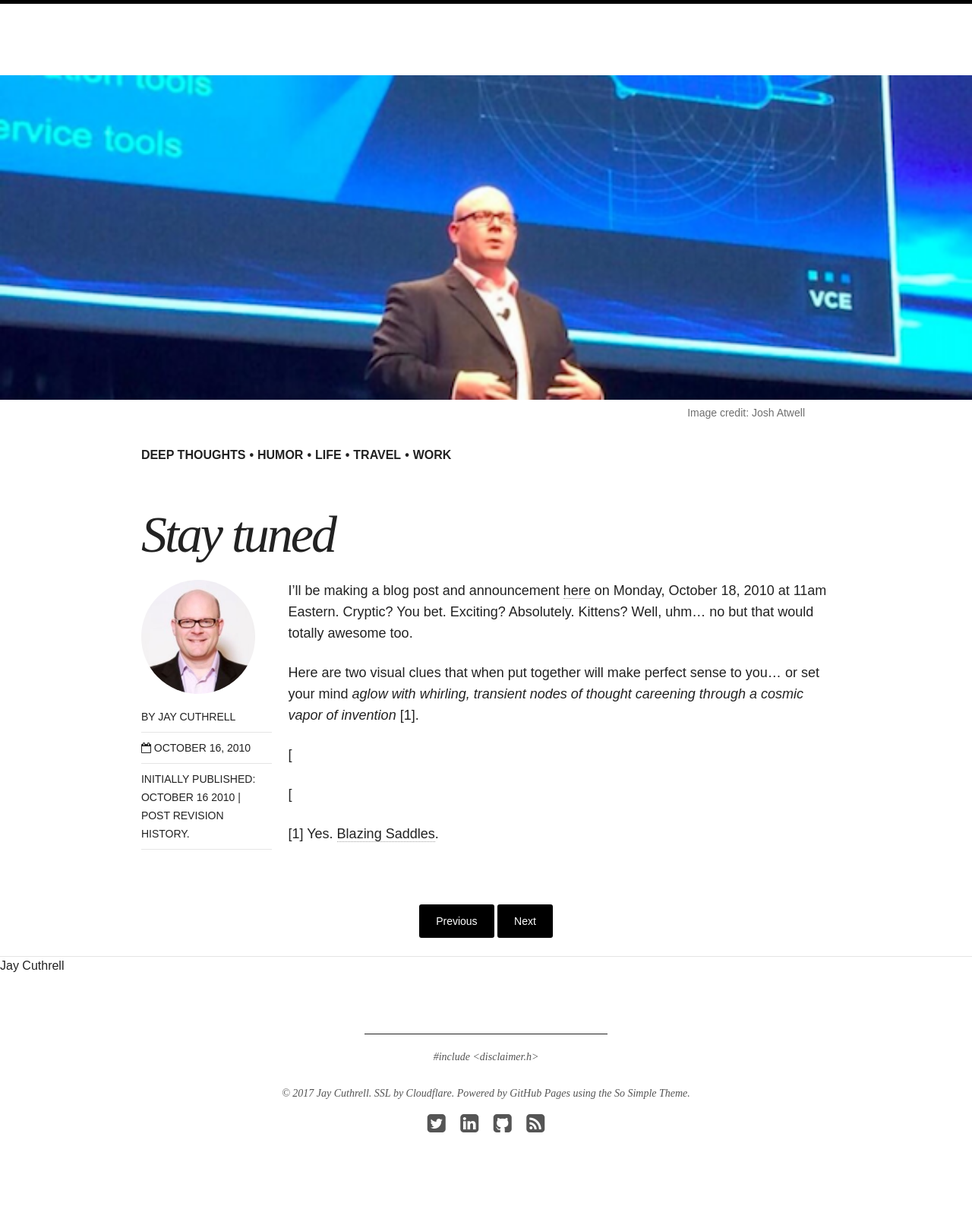
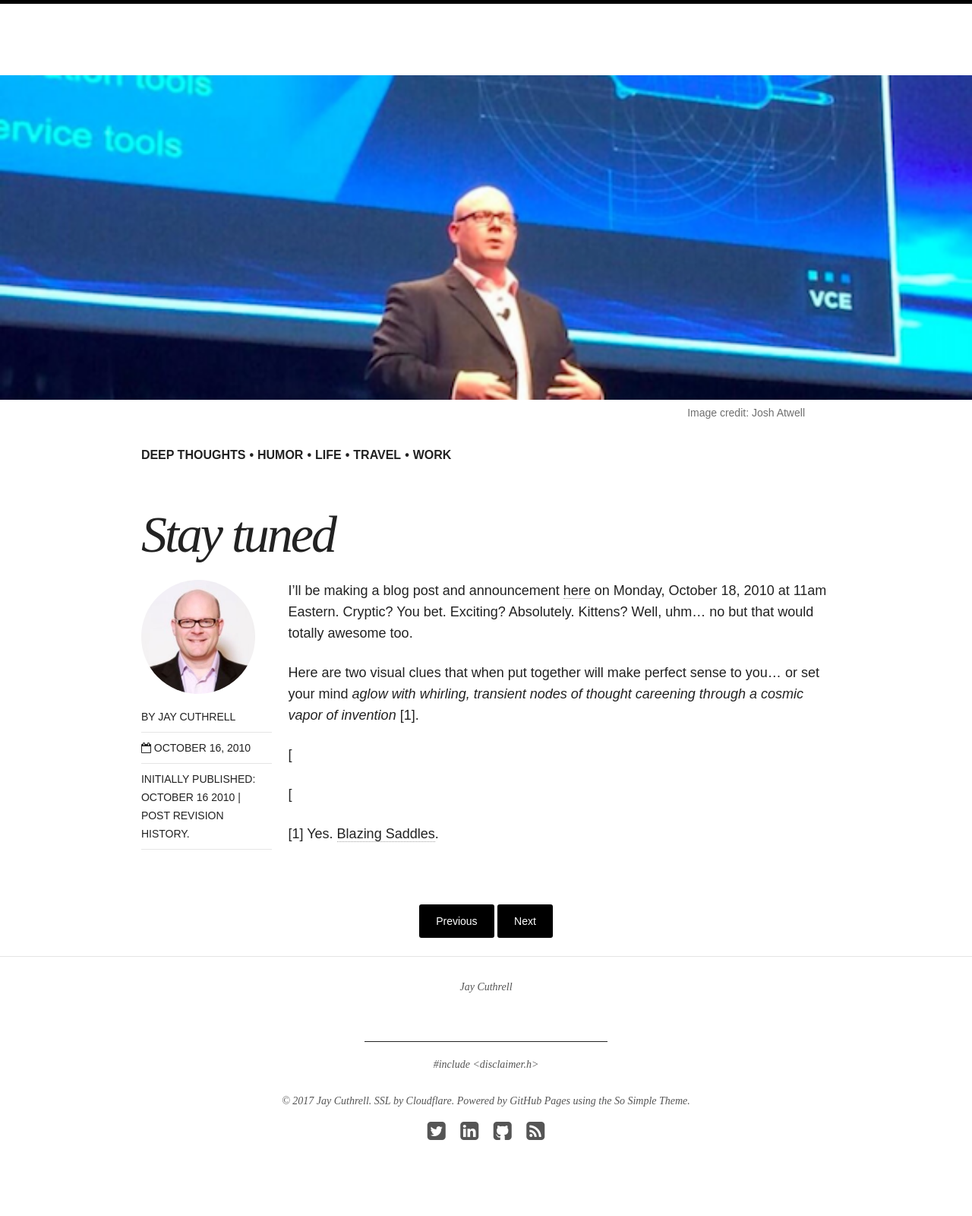
Before and after one commit to nsshommo/jaycuthrell.github.io, a Jekyll site: the page built from blog/_posts/2010-10-16-stay-tuned.markdown, in a window 1280 px wide. Shown: the whole page at 76% size. Built offline with Jekyll 4.4.1, drawn with Linux system fonts in a browser that asks for light colours; nearby versions of some CDN libraries; comment, search, counter and statistics services are not loaded.

Commit message:
moving include

```diff
--- a/_layouts/post.html
+++ b/_layouts/post.html
@@ -65,10 +65,11 @@
   </article>
 </div><!-- /#main -->
 
-{% include newsletter.html %}
+
 
 <div class="footer-wrapper">
   <footer role="contentinfo" class="entry-wrapper">
+    {% include newsletter.html %}
     {% include footer.html %}
   </footer>
 </div><!-- /.footer-wrapper -->
```
